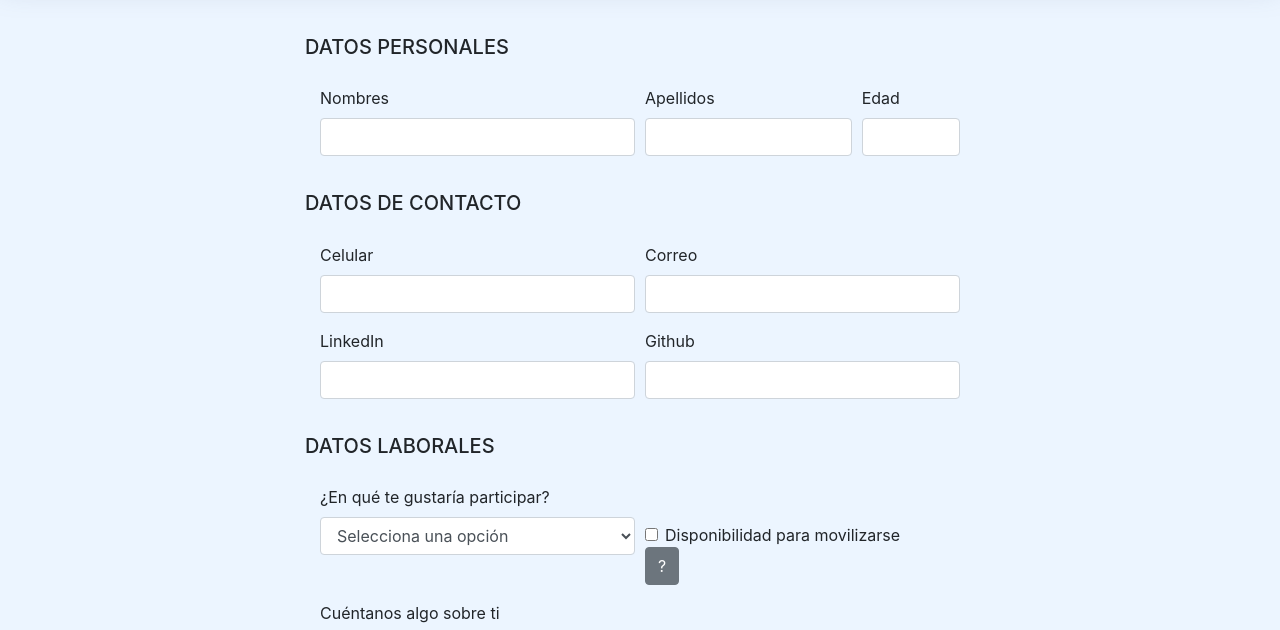
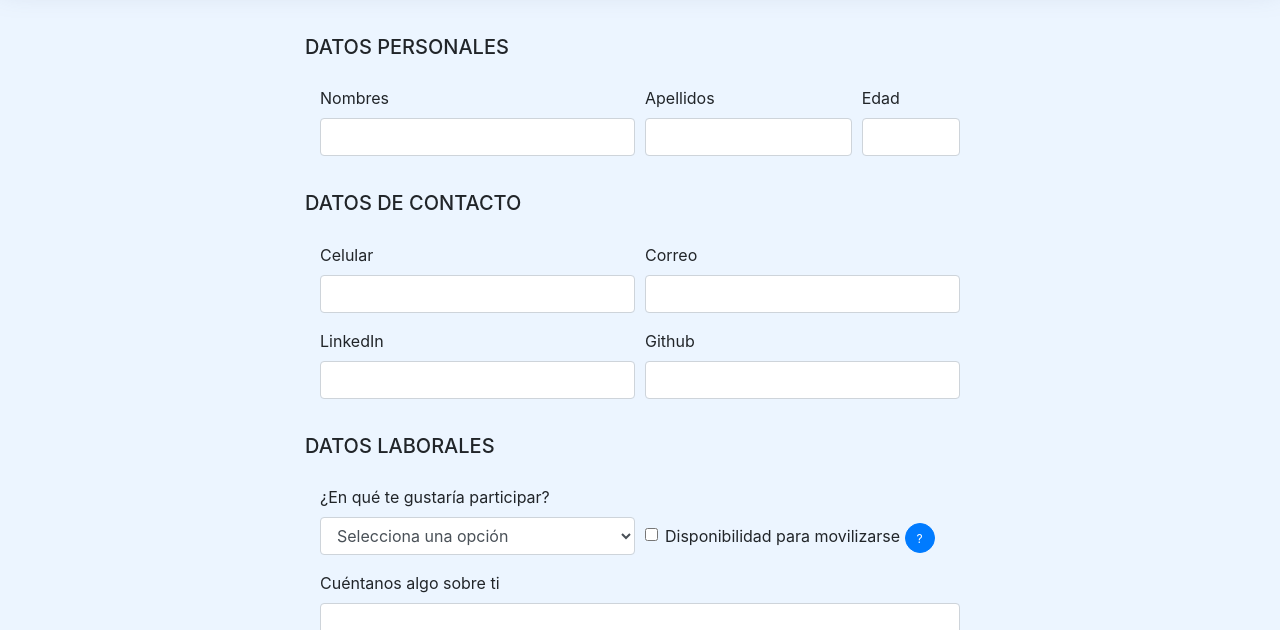
Before and after one commit to mahaliroblesarbieto/Formulario-softInPeru, a website: page src/index.html in a window 1280 px wide. Shown: the part 93-723 px from the top of the page. Drawn offline with nearby package versions, Linux system fonts and the light colour scheme.

Commit message:
dando estilo a tooltip

```diff
--- a/src/index.html
+++ b/src/index.html
@@ -80,10 +80,10 @@
                     <label class="form-check-label" for="defaultCheck1">
                       Disponibilidad para movilizarse
                     </label>
+                    <button type="button" class="btn btn-primary btn-circle" data-toggle="tooltip" data-placement="top" title="Estar dispuesto a trasladarse en caso a que se requiera entrevistas presenciales en las empresas">
+                        ?
+                    </button>
                   </div>
-                  <button type="button" class="btn btn-secondary" data-toggle="tooltip" data-placement="top" title="Estar dispuesto a trasladarse en caso a que se requiera entrevistas presenciales en las empresas">
-                    ?
-                  </button>
                 </div>
               </div>
       <div class="form-group">
@@ -134,5 +134,7 @@
 
   </footer>
   <script src="index.js"></script>
+  <script src="https://ajax.googleapis.com/ajax/libs/jquery/3.4.0/jquery.min.js"></script>
+  <script src="https://maxcdn.bootstrapcdn.com/bootstrap/3.4.0/js/bootstrap.min.js"></script>
 </body>
 </html>
--- a/src/index.js
+++ b/src/index.js
@@ -0,0 +1,3 @@
+$(document).ready(function(){
+    $('[data-toggle="tooltip"]').tooltip();
+  });
--- a/src/style.css
+++ b/src/style.css
@@ -98,6 +98,15 @@ body{
     margin-top: 3%;
     margin-bottom: 3%
 }
+.btn-circle {
+    width: 30px;
+    height: 30px;
+    text-align: center;
+    padding: 6px 0;
+    font-size: 12px;
+    line-height: 1.428571429;
+    border-radius: 15px;
+  }
 @media only screen and (min-width: 768px){
     .position{
         margin-top: 10%;
```
